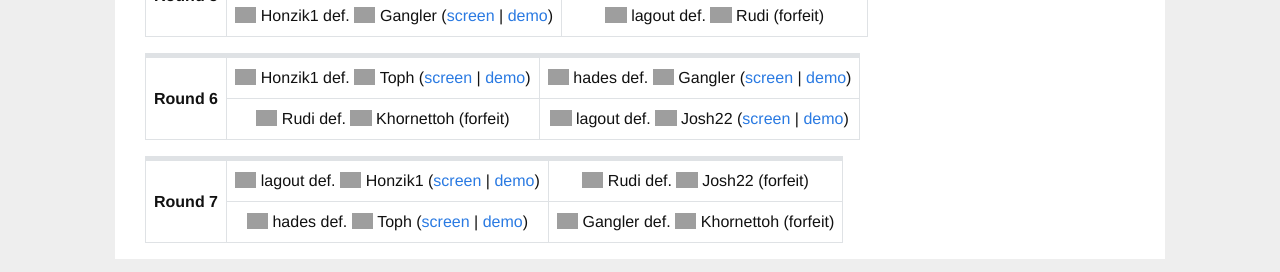
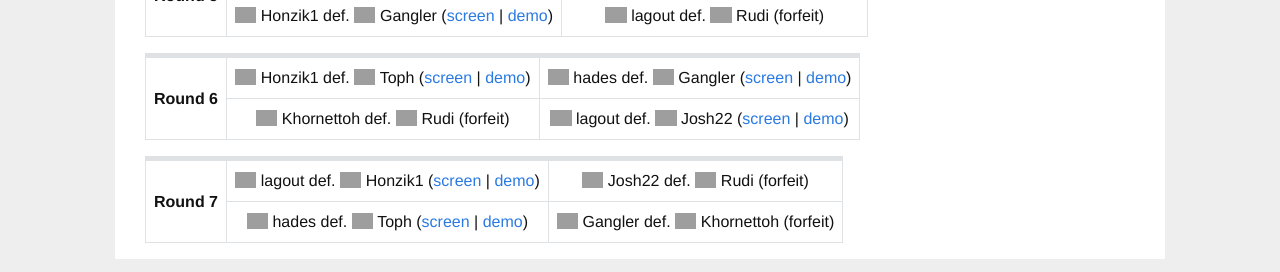
Before and after one commit to sauerduels/website, a Jekyll site: the page built from _events/sd04-effic.md, in a window 1280 px wide, cut to the strip 1825-2097 px from the top of the page. Built offline with Jekyll 4.4.1, drawn with Linux system fonts in a browser that asks for light colours; a script that is not in the unit is left out; grey boxes are pictures that could not be loaded.

Commit message:
cheaters are losers not winners

```diff
--- a/_events/sd04-effic.md
+++ b/_events/sd04-effic.md
@@ -114,13 +114,13 @@ groups:
         slug: sd04_honzik1_vs_toph
       - result: hades def. Gangler
         slug: sd04_gangler_vs_hades
-      - result: Rudi def. Khornettoh
+      - result: Khornettoh def. Rudi
         slug:
       - result: lagout def. Josh22
         slug: sd04_josh22_vs_lagout
     - - result: lagout def. Honzik1
         slug: sd04_honzik1_vs_lagout
-      - result: Rudi def. Josh22
+      - result: Josh22 def. Rudi
         slug:
       - result: hades def. Toph
         slug: sd04_hades_vs_toph
```
